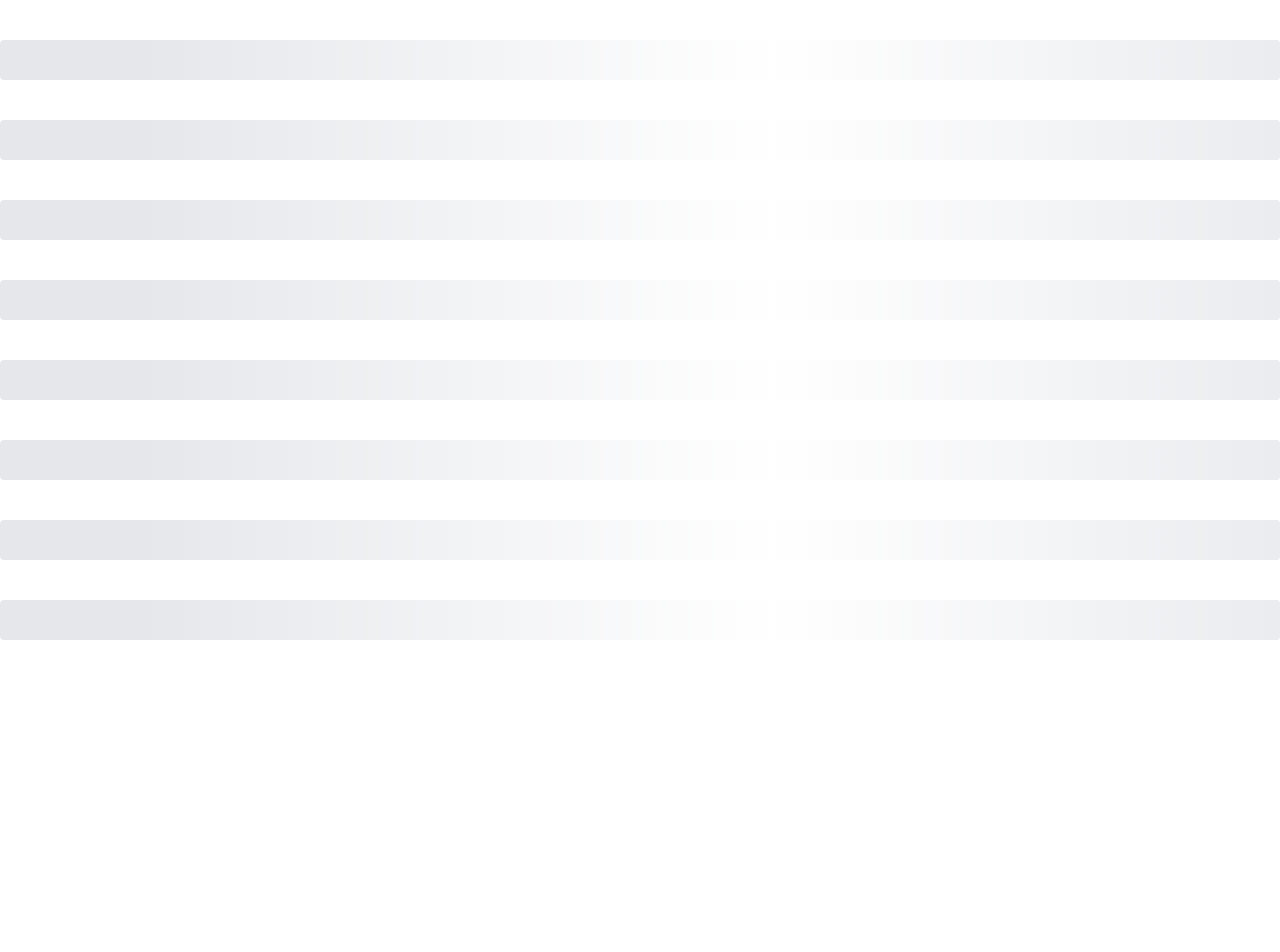
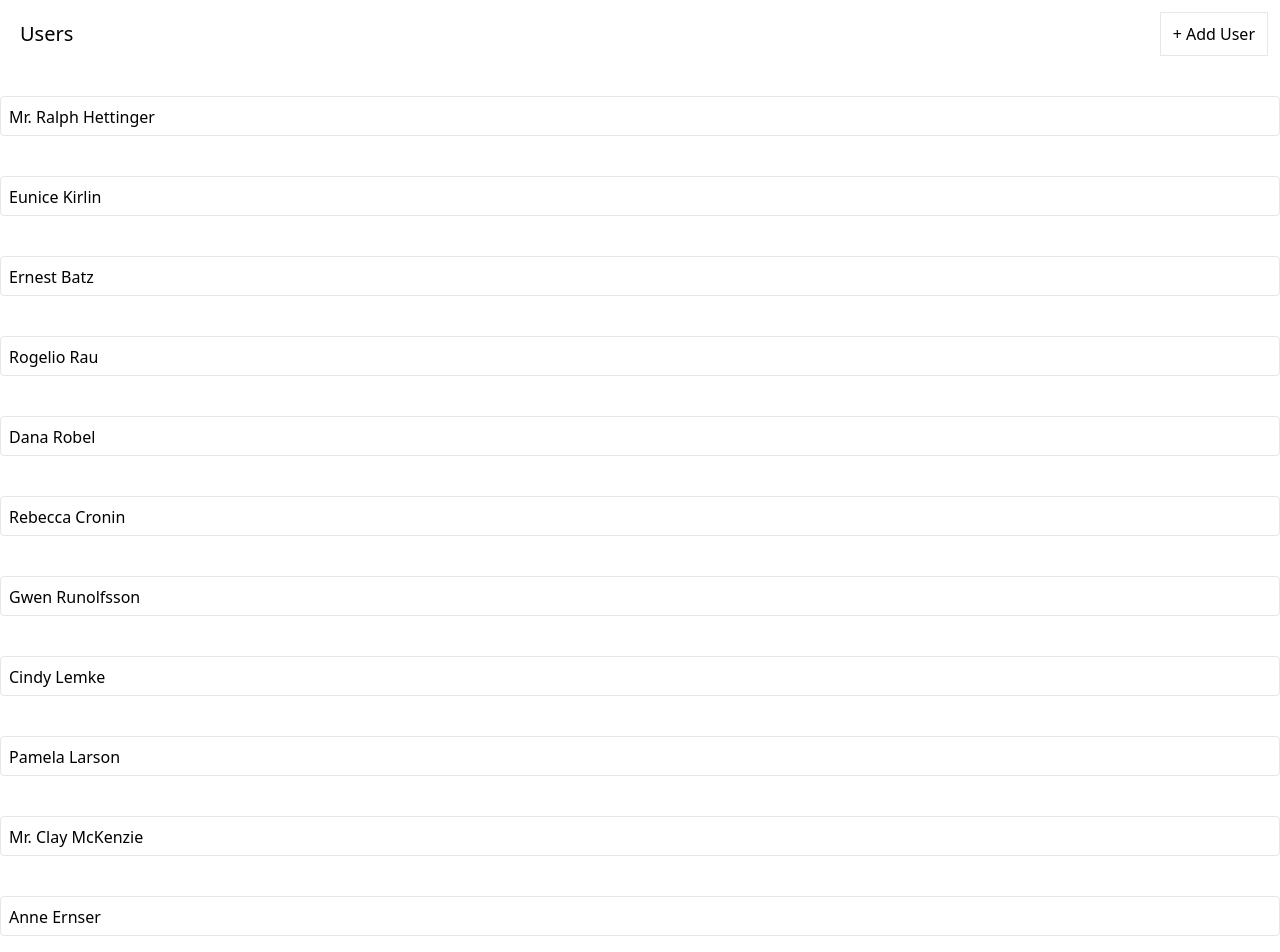
Before and after one commit to KaranMeghe/Media-Interfacing-with-APIS, a React (Vite) app in the folder Media/: page / in a window 1280 px wide. Shown: the top 952 px of the page. Before the commit the page ends 800 px from the top, so only its background shows below. Built offline with nearby package versions, Linux system fonts and the light colour scheme; data requests are answered from the project's data file.

Commit message:
Refactor - managing state in components instead of redux store Bug fix - fixing bug with the help of managing state in components instead of redux store

```diff
--- a/Media/db.json
+++ b/Media/db.json
@@ -1,5 +1,58 @@
 {
-  "users": [{ "id": 1, "name": "karan" }],
+  "users": [
+    {
+      "id": "668f",
+      "name": "Mr. Ralph Hettinger"
+    },
+    {
+      "id": "37e3",
+      "name": "Eunice Kirlin"
+    },
+    {
+      "id": "5b99",
+      "name": "Ernest Batz"
+    },
+    {
+      "id": "148c",
+      "name": "Rogelio Rau"
+    },
+    {
+      "id": "9081",
+      "name": "Dana Robel"
+    },
+    {
+      "id": "ab15",
+      "name": "Rebecca Cronin"
+    },
+    {
+      "id": "252f",
+      "name": "Gwen Runolfsson"
+    },
+    {
+      "id": "54b8",
+      "name": "Cindy Lemke"
+    },
+    {
+      "id": "d26b",
+      "name": "Pamela Larson"
+    },
+    {
+      "id": "78d7",
+      "name": "Mr. Clay McKenzie"
+    },
+    {
+      "id": "f4c3",
+      "name": "Anne Ernser"
+    },
+    {
+      "id": "5572",
+      "name": "Monica Fahey"
+    },
+    {
+      "id": "0a11",
+      "name": "Dr. Lena Strosin"
+    }
+  ],
   "albums": [],
   "photos": []
 }
--- a/Media/src/Redux/Slices/usersSlice.js
+++ b/Media/src/Redux/Slices/usersSlice.js
@@ -1,15 +1,17 @@
 import { createSlice } from "@reduxjs/toolkit";
-import { fetchUsers } from "../Thunks/fetchUsers";
+import { fetchUsers, addUsers } from "../Thunks";
 
 const usersSlice = createSlice({
   name: "users",
   initialState: {
     isLoading: false,
+    isCreatingUsers: false,
     data: [],
     error: null,
   },
 
   extraReducers(builder) {
+    // Fetching Users Data
     builder.addCase(fetchUsers.pending, (state) => {
       state.isLoading = true;
     });
@@ -23,6 +25,21 @@ const usersSlice = createSlice({
       state.isLoading = false;
       state.error = action.error;
     });
+
+    // Adding Users
+    builder.addCase(addUsers.pending, (state) => {
+      // state.isLoading = true;
+    });
+
+    builder.addCase(addUsers.fulfilled, (state, action) => {
+      state.isLoading = false;
+      state.data.push(action.payload);
+    });
+
+    builder.addCase(addUsers.rejected, (state, action) => {
+      state.isLoading = false;
+      state.error = action.error;
+    });
   },
 });
 
--- a/Media/src/Redux/Store/index.js
+++ b/Media/src/Redux/Store/index.js
@@ -8,3 +8,4 @@ export const store = configureStore({
 });
 
 export * from "../Thunks/fetchUsers";
+export * from "../Thunks/addUsers";
--- /dev/null
+++ b/Media/src/Redux/Thunks/addUsers.jsx
@@ -0,0 +1,12 @@
+import { createAsyncThunk } from "@reduxjs/toolkit";
+import axios from "axios";
+import { faker } from "@faker-js/faker";
+
+const addUsers = createAsyncThunk("users/add", async () => {
+  const response = await axios.post("http://localhost:3005/users", {
+    name: faker.name.fullName(),
+  });
+  return response.data;
+});
+
+export { addUsers };
--- a/Media/src/Redux/Thunks/fetchUsers.js
+++ b/Media/src/Redux/Thunks/fetchUsers.js
@@ -5,7 +5,7 @@ const fetchUsers = createAsyncThunk("users/fetch", async () => {
   const response = await axios.get("http://localhost:3005/users");
 
   //dev only
-  await pause(9000);
+  await pause(1000);
   return response.data;
 });
 
--- /dev/null
+++ b/Media/src/Redux/Thunks/index.js
@@ -0,0 +1,4 @@
+import { addUsers } from "./addUsers";
+import { fetchUsers } from "./fetchUsers";
+
+export { addUsers, fetchUsers };
--- a/Media/src/components/UsersList.jsx
+++ b/Media/src/components/UsersList.jsx
@@ -1,26 +1,66 @@
-import { useEffect } from "react";
+import { useState, useEffect } from "react";
 import { useDispatch, useSelector } from "react-redux";
-import { fetchUsers } from "../Redux/Store";
-import { Skeleton } from "./index";
+import { fetchUsers, addUsers } from "../Redux/Store";
+import { Skeleton, Button } from "./index";
 
 const UsersList = () => {
+  const [isLoadingUsers, setIsLoadingUsers] = useState(false);
+  const [loadingUsersError, setLoadingUsersErrors] = useState(null);
+
   const dispatch = useDispatch();
 
-  const { data, isLoading, error } = useSelector((state) => state.users);
+  const { data } = useSelector((state) => state.users);
 
   useEffect(() => {
-    dispatch(fetchUsers());
+    setIsLoadingUsers(true);
+    dispatch(fetchUsers())
+      .unwrap()
+      .then(() => {
+        setIsLoadingUsers(false);
+      })
+      .catch((error) => {
+        setLoadingUsersErrors(error);
+        console.log(loadingUsersError);
+        setIsLoadingUsers(false);
+      })
+      .finally(() => {
+        setIsLoadingUsers(false);
+      });
   }, []);
 
-  if (isLoading) {
-    return <Skeleton times={8} className="h-10 w-full mt-10" />;
+  const dataCount = data.length;
+
+  if (isLoadingUsers) {
+    return <Skeleton times={dataCount} className="h-10 w-full mt-10" />;
   }
 
-  if (error) {
-    return <div>Error......</div>;
+  if (loadingUsersError) {
+    return <div>{loadingUsersError.message}</div>;
   }
 
-  return <div>data</div>;
+  const renderedUsers = data.map((user) => {
+    return (
+      <div key={user.id} className="mb-2 border rounded h-10 w-full mt-10">
+        <div className="flex p-2 justify-between items-center cursor-pointer">
+          {user.name}
+        </div>
+      </div>
+    );
+  });
+
+  const handleUserAdd = () => {
+    return dispatch(addUsers());
+  };
+
+  return (
+    <div>
+      <div className="flex flex-row justify-between m-3">
+        <h1 className="m-2 text-xl">Users</h1>
+        <Button onClick={handleUserAdd}>+ Add User</Button>
+      </div>
+      {renderedUsers}
+    </div>
+  );
 };
 
 export default UsersList;
--- a/Media/src/components/index.js
+++ b/Media/src/components/index.js
@@ -1,3 +1,4 @@
 import UsersList from "./UsersList";
 import Skeleton from "./Skeleton/Skeleton";
-export { UsersList, Skeleton };
+import Button from "./Button/Button";
+export { UsersList, Skeleton, Button };
```
